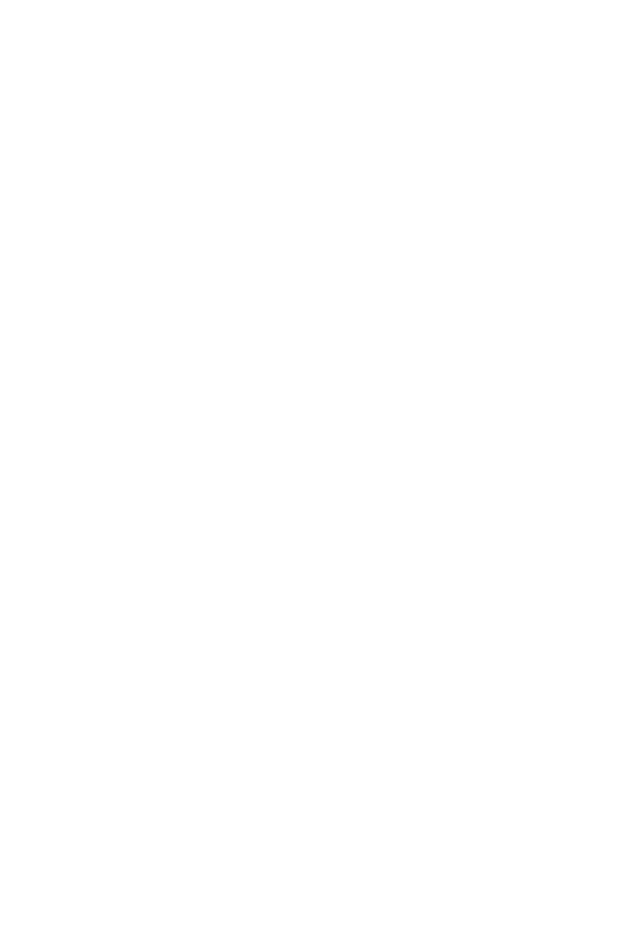
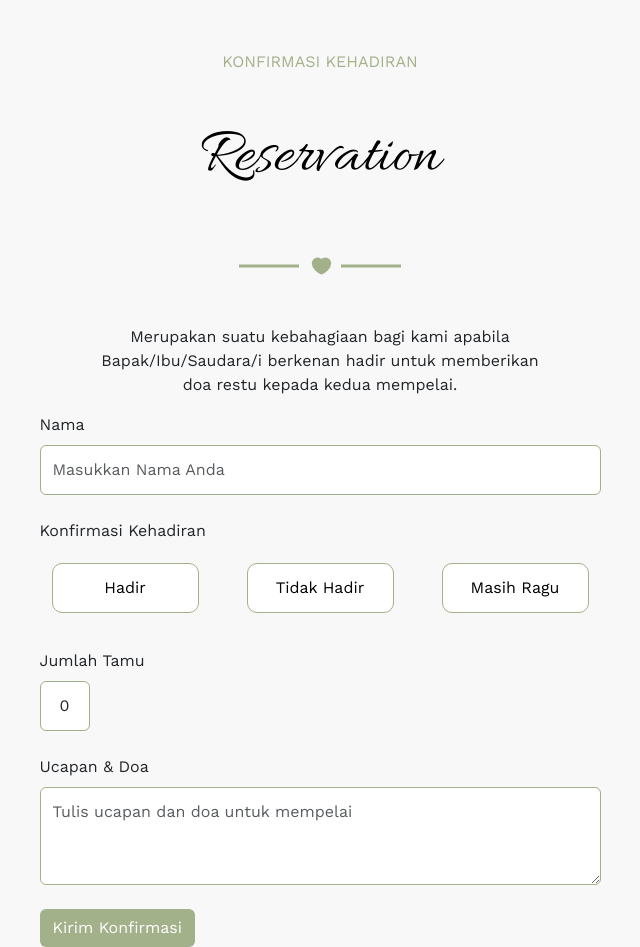
Before and after one commit to sandisyd/wedding-template-one, a Vue app: page /wedding in a window 1280 px wide. Shown: the part 5500-6447 px from the top of the page, without its empty margins (320-960 px from the left). Before the commit the page ends 5478 px from the top, so only its background shows below. Built offline with nearby package versions, Linux system fonts and the light colour scheme.

Commit message:
fixing konten reservation

```diff
--- a/src/assets/styles/style.css
+++ b/src/assets/styles/style.css
@@ -398,30 +398,6 @@
   font-weight: 400;
 }
 
-/* .love-story .timeline li .timeline-panel::before {
-  content: '';
-  display: inline-block;
-  position: absolute;
-  border-top: 15px solid transparent;
-  border-left: 15px solid #ccc;
-  border-right: 0 solid #ccc;
-  border-bottom: 15px solid transparent;
-  top: 80px;
-  right: -15px;
-}
-
-.love-story .timeline li .timeline-panel::after {
-  content: '';
-  display: inline-block;
-  position: absolute;
-  border-top: 15px solid transparent;
-  border-left: 15px solid #fff;
-  border-right: 0 solid #fff;
-  border-bottom: 15px solid transparent;
-  top: 81px;
-  right: -13px;
-} */
-
 .love-story .timeline li.timeline-left .timeline-panel {
   text-align: right;
 }
@@ -599,55 +575,65 @@
   transition: all 0.3s ease;
 }
 
-/* .gallery .all-images .box-satu {
-  height: 474px;
-  width: 450px;
-  border-radius: 20px;
-  background-position: center;
-  background-repeat: no-repeat;
-  background-size: cover;
-  background-image: url(../img/gallery/gambar-1.png);
+/* reservation */
+.reservation {
+  background-color: #f8f8f8;
+  min-height: 110vh;
+  padding-top: 72px;
+}
+.reservation .title-reserv {
+  text-transform: uppercase;
+  color: #a3b18a;
+  padding-bottom: 30px;
+  font-size: 1rem;
 }
 
-.gallery .all-images .box-dua {
-  height: 224px;
-  width: 240px;
-  border-radius: 20px;
-  background-position: center;
-  background-repeat: no-repeat;
-  background-size: cover;
-  background-image: url(../img/gallery/gambar-2.png);
+.reservation .confirm-title {
+  font-family: 'Allura', cursive;
+  font-size: 4rem;
+  color: black;
+  text-transform: capitalize;
 }
 
-.gallery .all-images .box-tiga {
-  height: 224px;
-  width: 240px;
-  border-radius: 20px;
-  background-position: center;
-  background-repeat: no-repeat;
-  background-size: cover;
-  background-image: url(../img/gallery/gambar-3.png);
+.reservation .option-hadir,
+.reservation .option-tidak,
+.reservation .option-ragu {
+  border: 1px solid #a3b18a;
+  margin: 12px;
+  background-color: white;
+  border-radius: 10px;
+  height: 50px;
+  text-align: center;
+  padding-top: 12px;
+  padding-bottom: 12px;
+}
+.reservation .option-hadir a,
+.reservation .option-tidak a,
+.reservation .option-ragu a {
+  color: black;
+  text-decoration: none;
+}
+.reservation .option-hadir:hover,
+.reservation .option-tidak:hover,
+.reservation .option-ragu:hover {
+  margin: 12px;
+  background-color: #a3b18a;
+  border-radius: 10px;
+  height: 50px;
+  text-align: center;
+  padding-top: 12px;
+  padding-bottom: 12px;
+  cursor: pointer;
+  box-shadow: 5px 5px 5px rgba(0, 0, 0, 0.25);
+  transition: all 0.3s ease;
+}
+.reservation .option-hadir:hover a,
+.reservation .option-tidak:hover a,
+.reservation .option-ragu:hover a {
+  color: white;
+  text-decoration: none;
 }
 
-.gallery .all-images .box-empat {
-  height: 224px;
-  width: 240px;
-  border-radius: 20px;
-  background-position: center;
-  background-repeat: no-repeat;
-  background-size: cover;
-  background-image: url(../img/gallery/gambar-4.png);
-}
-
-.gallery .all-images .box-lima {
-  height: 224px;
-  width: 240px;
-  border-radius: 20px;
-  background-position: center;
-  background-repeat: no-repeat;
-  background-size: cover;
-  background-image: url(../img/gallery/gambar-5.png);
-} */
 /* media query */
 @media (max-width: 1200px) {
   .save-date .hari-col,
--- a/src/views/informasi/acara/Acara.vue
+++ b/src/views/informasi/acara/Acara.vue
@@ -84,6 +84,7 @@
   <LoveStory />
   <SaveDate />
   <Gallery />
+  <Reservation />
 </template>
 
 <script setup>
@@ -93,6 +94,7 @@
 import LoveStory from '../story/LoveStory.vue'
 import SaveDate from '../date/SaveDate.vue'
 import Gallery from '../gallery/Gallery.vue'
+import Reservation from '../reserv/Reservation.vue'
 
 const showAnimation = ref(true)
 
--- a/src/views/informasi/reserv/Reservation.vue
+++ b/src/views/informasi/reserv/Reservation.vue
@@ -1 +1,103 @@
-<template></template>
+<template>
+  <div class="reservation">
+    <div class="container-fluid text-center">
+      <div class="row">
+        <div class="col">
+          <p class="title-reserv">Konfirmasi Kehadiran</p>
+          <h1 class="confirm-title">Reservation</h1>
+          <div class="row pt-5 pb-5" style="justify-content: center; align-items: center">
+            <div class="col-3 pe-0" style="text-align: end">
+              <svg width="60" height="12" viewBox="0 0 60 12" fill="none" style="color: #a3b18a">
+                <path d="M0 6 L60 6" stroke="currentColor" stroke-width="3" />
+              </svg>
+            </div>
+            <div class="col-2" style="width: 42px">
+              <span
+                ><img src="../../../assets/img/icon-park-solid_like.svg" alt="love" srcset=""
+              /></span>
+            </div>
+            <div class="col-3 ps-0" style="text-align: start">
+              <svg width="60" height="12" viewBox="0 0 60 12" fill="none" style="color: #a3b18a">
+                <path
+                  d="M0 6 L60 6"
+                  stroke="currentColor"
+                  stroke-width="3"
+                  stroke-linejoin="round"
+                />
+              </svg>
+            </div>
+          </div>
+          <div class="row" style="justify-content: center">
+            <p style="width: 470px">
+              Merupakan suatu kebahagiaan bagi kami apabila Bapak/Ibu/Saudara/i berkenan hadir untuk
+              memberikan doa restu kepada kedua mempelai.
+            </p>
+          </div>
+          <div class="row" style="justify-content: center">
+            <form action="#" style="width: 585px; text-align: start">
+              <div class="mb-4">
+                <label for="name" class="form-label">Nama</label>
+                <input
+                  type="text"
+                  class="form-control"
+                  id="name"
+                  placeholder="Masukkan Nama Anda"
+                  style="border: 1px solid #a3b18a; padding-top: 12px; padding-bottom: 12px"
+                />
+              </div>
+              <div class="mb-4">
+                <label for="konfirm" class="form-label">Konfirmasi Kehadiran</label>
+                <div class="row">
+                  <div class="col">
+                    <div class="option-hadir">
+                      <a href="#">Hadir</a>
+                    </div>
+                  </div>
+                  <div class="col">
+                    <div class="option-tidak">
+                      <a href="#">Tidak Hadir</a>
+                    </div>
+                  </div>
+                  <div class="col">
+                    <div class="option-ragu">
+                      <a href="#">Masih Ragu</a>
+                    </div>
+                  </div>
+                </div>
+              </div>
+              <div class="mb-4">
+                <label for="tamu" class="form-label">Jumlah Tamu</label>
+                <input
+                  type="text"
+                  class="form-control text-center"
+                  id="tamu"
+                  placeholder="0"
+                  value="0"
+                  style="
+                    border: 1px solid #a3b18a;
+                    padding-top: 12px;
+                    padding-bottom: 12px;
+                    width: 50px;
+                  "
+                />
+              </div>
+              <div class="mb-4">
+                <label for="ucapan" class="form-label">Ucapan & Doa</label>
+                <textarea
+                  class="form-control"
+                  id="ucapan"
+                  rows="3"
+                  placeholder="Tulis ucapan dan doa untuk mempelai"
+                  style="border: 1px solid #a3b18a; padding: 12px"
+                ></textarea>
+              </div>
+              <button type="submit" class="btn" style="background-color: #a3b18a; color: white">
+                Kirim Konfirmasi
+              </button>
+            </form>
+          </div>
+        </div>
+      </div>
+    </div>
+  </div>
+</template>
```
